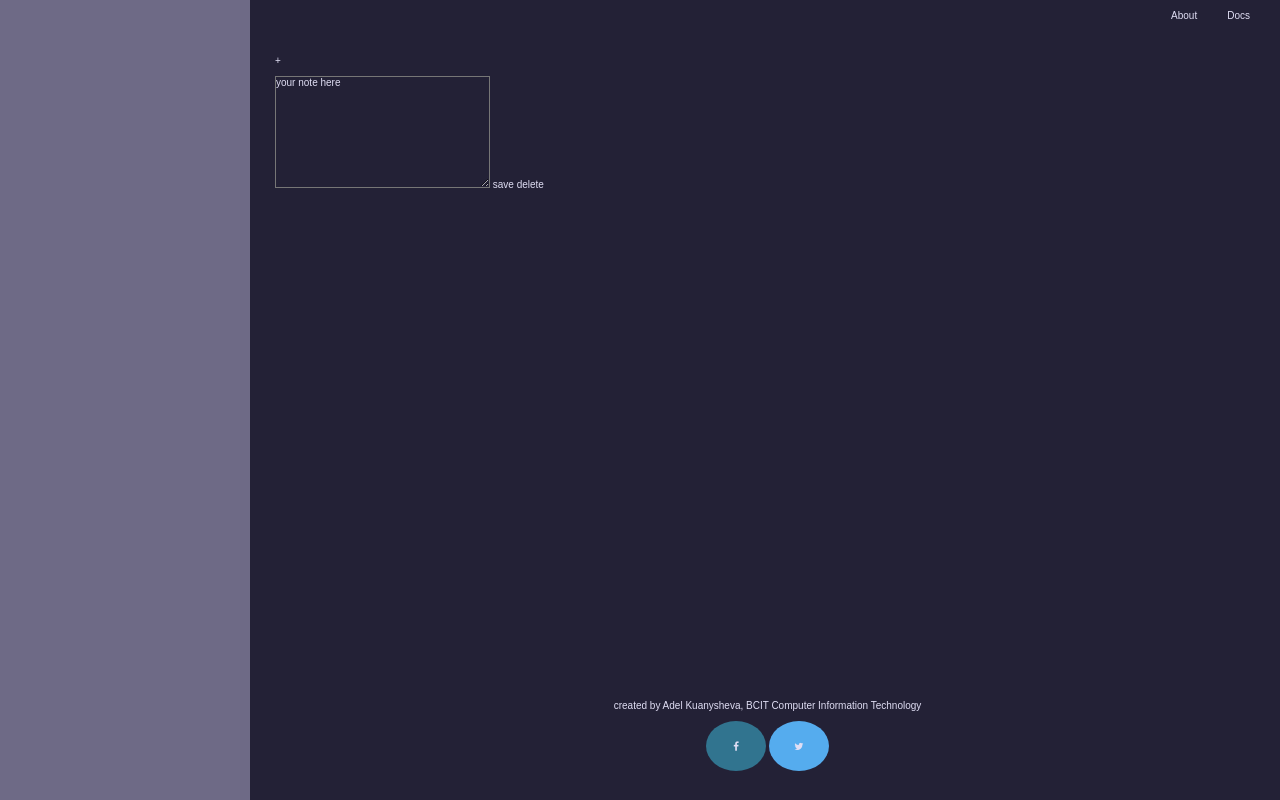
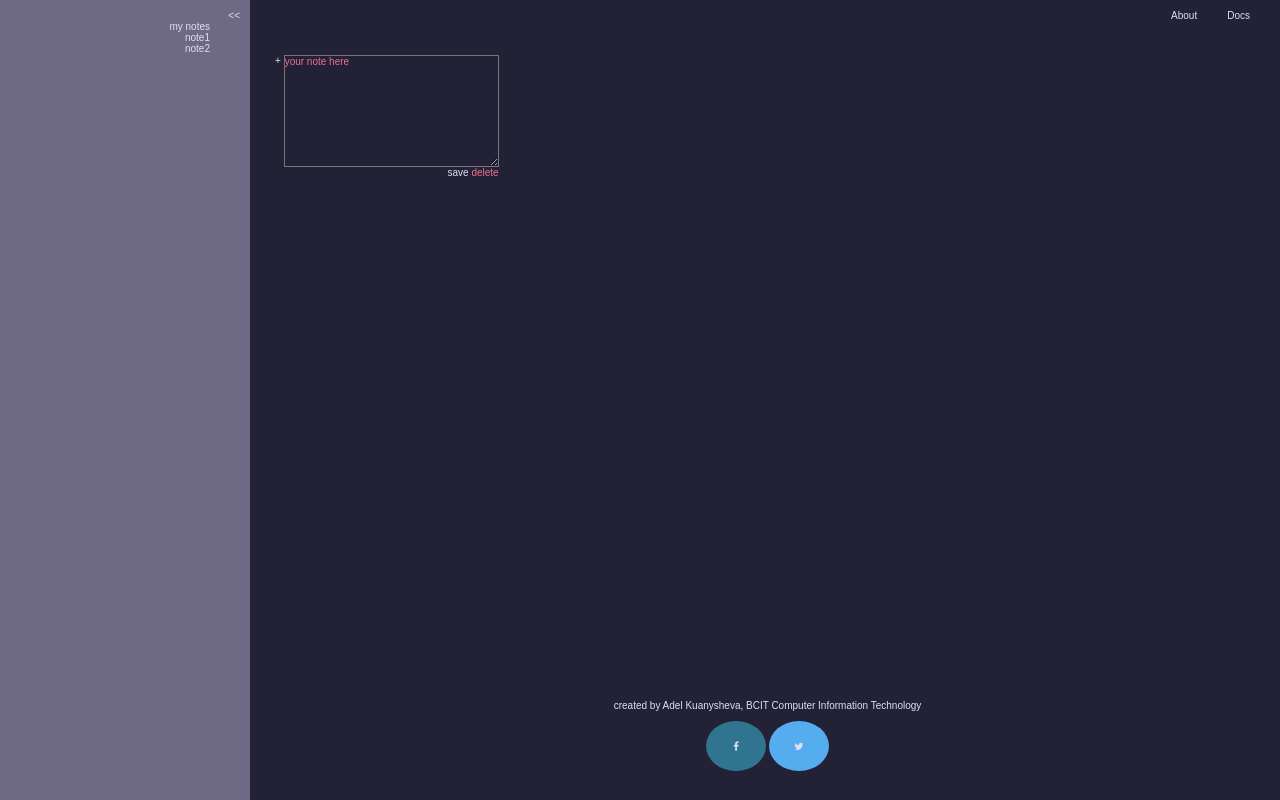
Before and after one commit to adelkuanysheva/Note_Assignment_2.0, a plain HTML site: page note.html in a window 1280 px wide. Drawn offline with Linux system fonts and the light colour scheme; a web font is replaced by a local one.

Commit message:
Navigation: side2 added and finalized on note.html

```diff
--- a/index2.html
+++ b/note.html
@@ -18,15 +18,24 @@
             </ul>
         </nav>
         <nav class="side2">
-
+            <div class = "note_nav">
+                <button id = "slideback" type = "button">&lt&lt</button>
+                <ul>
+                    <li id = "mynotes"><a href=""></a>my notes</li>
+                    <li id = "note1"><a href=""></a>note1</li>
+                    <li id = "note2"><a href=""></a>note2</li>
+                </ul>
+            </div>
         </nav>
         <div class="main">
-            <p>
+            <div class = "note">
                 <label for="story"><button type = "add_note">+</button></label>
                 <textarea id="story" name="story" rows="10" cols="33">your note here</textarea>
-                <button type = "button">save</button>
-                <button type = "button">delete</button>
-            </p>
+            </div>
+            <div class="savedelete">
+                <button type = "button" id="b1">save</button>
+                <button type = "button" id="b2">delete</button>
+            </div>
         </div>
         <footer>
             <p>created by Adel Kuanysheva, BCIT Computer Information Technology</p>
--- a/styles.css
+++ b/styles.css
@@ -3,8 +3,8 @@
     padding: 0;
     font-family: 'Lexend Mega', sans-serif;
     font-size: 10px;
+    color: #e0def4;
     background-color: #232136;
-    color: #e0def4;
 }
 
 .container {
@@ -35,15 +35,6 @@
     padding-top: 10px;
 }
 
-li {
-    list-style-type: none;
-    margin-right: 3rem;
-}
-
-a:visited, a:link, a:active {
-    text-decoration: none;
-}
-
 .top {
     display: flex;
     flex-direction: row;
@@ -58,16 +49,44 @@ a:visited, a:link, a:active {
 .side2 {
     grid-area: s;
     background-color: #6e6a86;
+    text-align: end;
+    padding: 10px;
+}
+
+.side2 * {
+    background-color: #6e6a86;
+}
+
+li {
+    list-style-type: none;
+    margin-right: 3rem;
+}
+
+a:visited, a:link, a:active {
+    text-decoration: none;
 }
 
 .main {
     grid-area: m;
     padding-left: 20px;
+    width: fit-content;
 }
 
 label {
-    display: block;
+    display: inline-block;
     margin-bottom: 10px;
+}
+
+textarea {
+    color: #eb6f92;
+}
+
+.note * {
+    vertical-align: top;
+}
+
+.savedelete {
+    text-align: end;
 }
 
 button {
@@ -76,6 +95,10 @@ button {
 
 .menu_button {
     font-size: 2rem;
+}
+
+#b2 {
+    color: #eb6f92;
 }
 
 footer {
```
Also changed, not shown: index.html (renamed from index1.html, +2 -2 lines).
